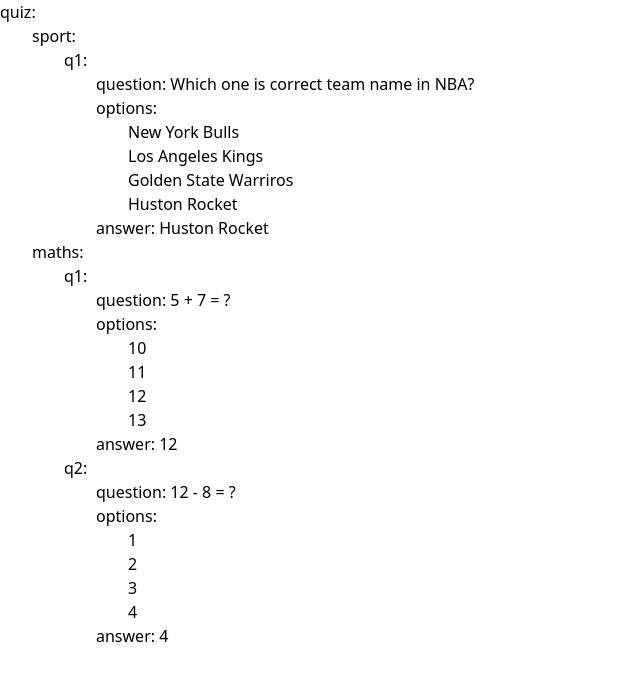
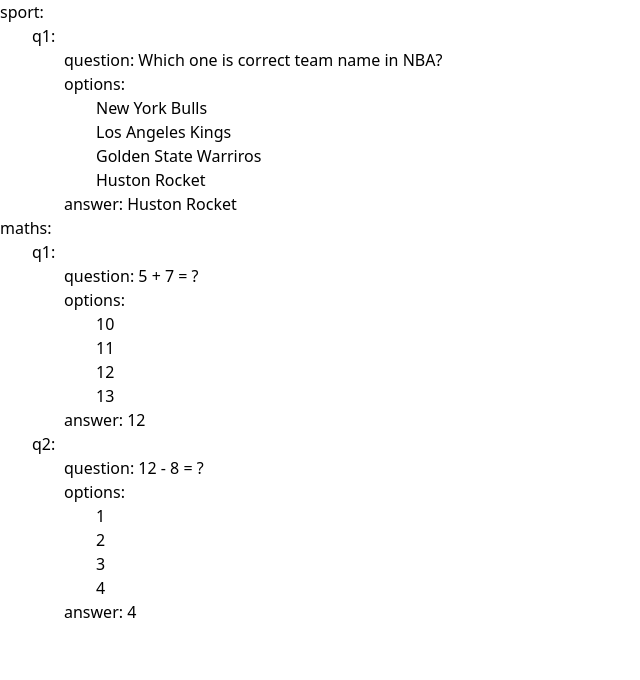
Before and after one commit to JFKongphop/json-view, a React (Vite) app: page / in a window 1280 px wide. Shown: the top 680 px of the page, without its empty margins (0-640 px from the left). Built offline with nearby package versions, Linux system fonts and the light colour scheme; the HTML template or start-up script is replaced by a standard one.

Commit message:
change of the json

```diff
--- a/src/App.tsx
+++ b/src/App.tsx
@@ -3,14 +3,15 @@
 
 
 const App = () => {
-  const a = iterate(example)
+  const a = iterate(example.quiz)
 
   console.log(a)
 
   return (
     <div className="">
-      {a.map((data) => (
+      {a.map((data, index) => (
         <p
+          key={index}
           style={{
             paddingLeft: `${data.indent * 32}px`
           }}
```
